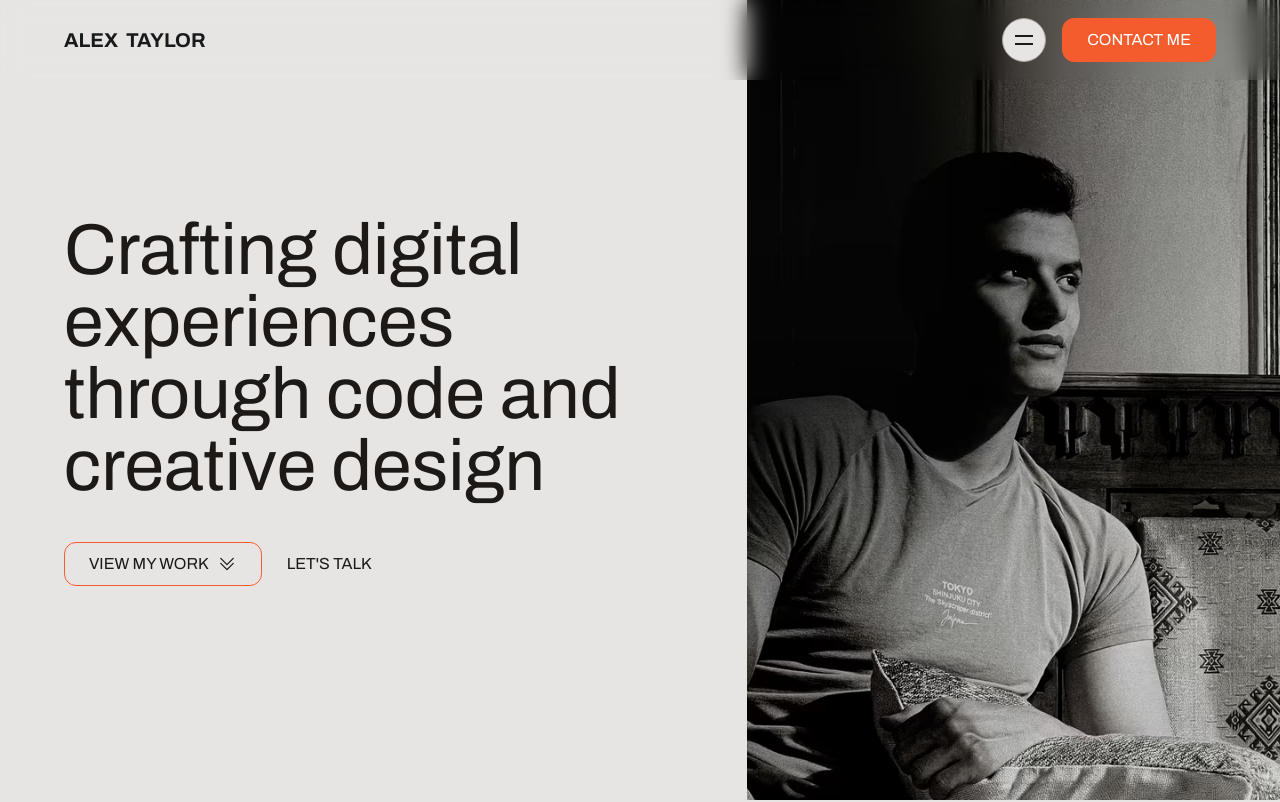
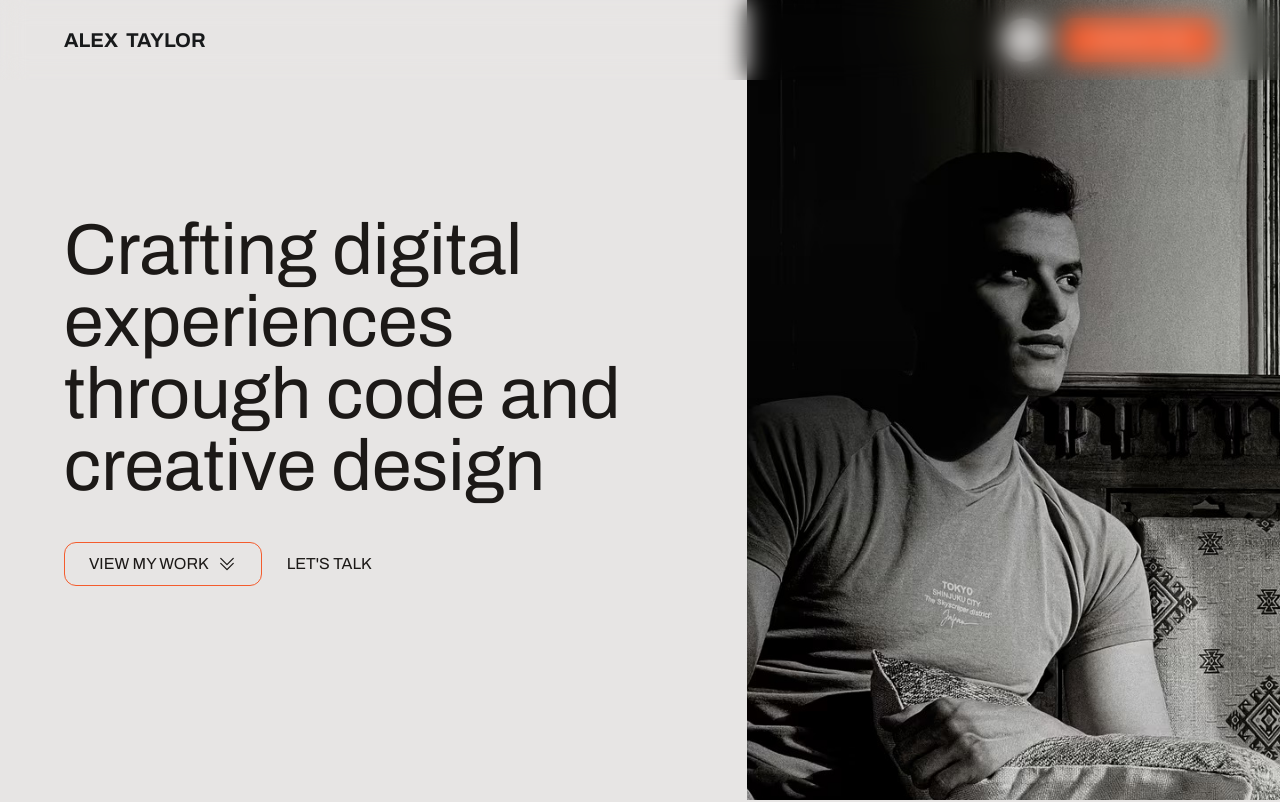
Before and after one commit to i-am-feyi/Minimal-Single-Page-Portfolio, a Next.js app: page / in a window 1280 px wide. Shown: the top 802 px of the page. Built offline with nearby package versions, Linux system fonts and the light colour scheme.

Commit message:
fix: Header z-index

```diff
--- a/src/sections/Header.tsx
+++ b/src/sections/Header.tsx
@@ -171,7 +171,7 @@ const Header: FC = () => {
           ))}
         </nav>
       </div>
-      <div className="fixed top-0 left-0 backdrop-blur-md w-full mix-blend-difference">
+      <div className="fixed top-0 left-0 backdrop-blur-md w-full mix-blend-difference z-20">
         <div className="container !max-w-full">
           <div className="flex justify-between h-20 items-center">
             <div>
```
